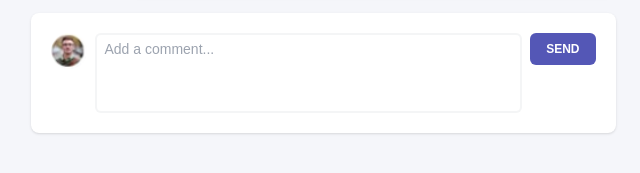
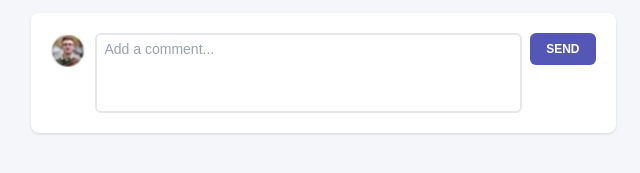
Before and after one commit to babulakterfsd/tailwind-task, a website: page index.html in a window 1280 px wide. Shown: the part 719-892 px from the top of the page, 317-957 px from the left. Drawn offline with Linux system fonts and the light colour scheme.

Commit message:
commentbox added properly

```diff
--- a/index.html
+++ b/index.html
@@ -227,7 +227,7 @@
             class="w-9 h-9 rounded-full object-cover"
           />
           <textarea
-            class="h-20 resize-none focus:outline-none w-full border-2 border-gray-100 border-opacity-90 px-2 pt-1 text-sm text-gray-primary rounded-md"
+            class="h-20 resize-none focus:outline-none w-full border-2 border-gray-200 px-2 pt-1 text-sm text-gray-primary rounded-md"
             placeholder="Add a comment..."
           ></textarea>
 
```
Also changed, not shown: assets/styles/output/main.css.
